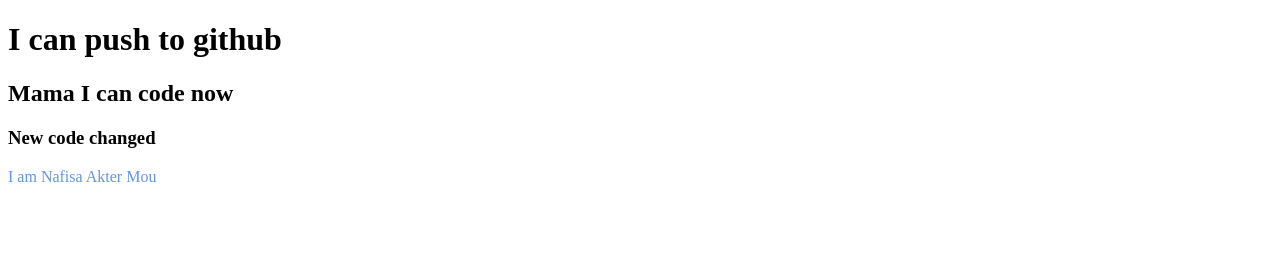
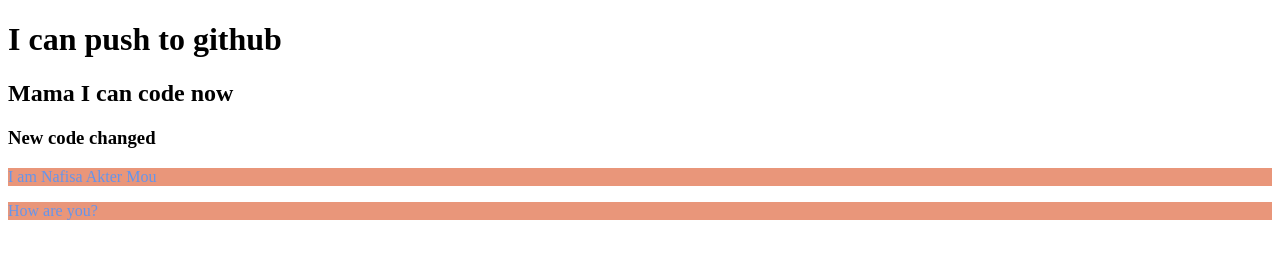
Before and after one commit to nafisamou/my-first-repo, a plain HTML site: page index.html in a window 1280 px wide. Drawn offline with Linux system fonts and the light colour scheme.

Commit message:
added header

```diff
--- a/index.html
+++ b/index.html
@@ -12,5 +12,6 @@
     <h2> Mama I can code now </h2>
     <h3> New code changed </h3>
     <p> I am Nafisa Akter Mou </p>
+    <p> How are you?</p>
 </body>
 </html>
--- a/style.css
+++ b/style.css
@@ -1,3 +1,4 @@
 p{
     color: cornflowerblue;
+    background-color: darksalmon;
 }
```
